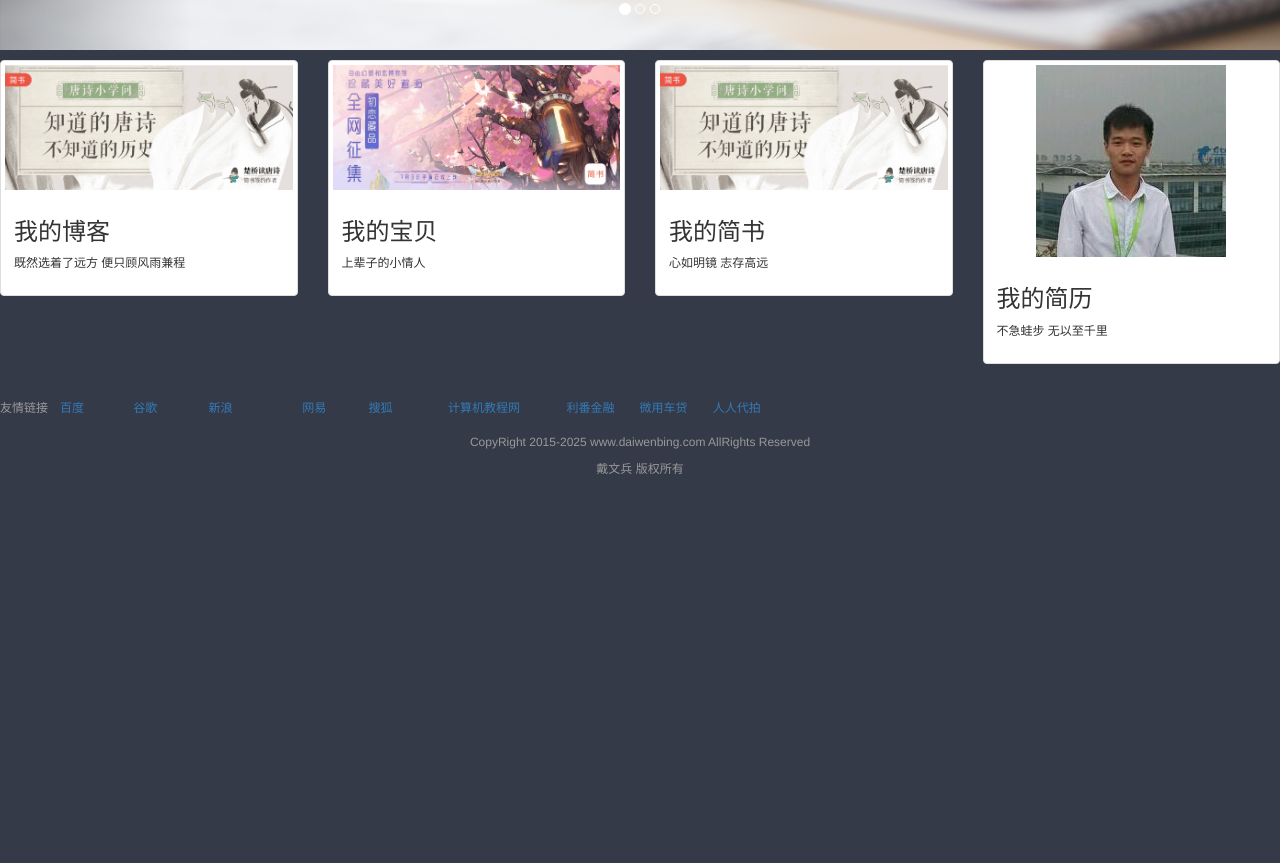
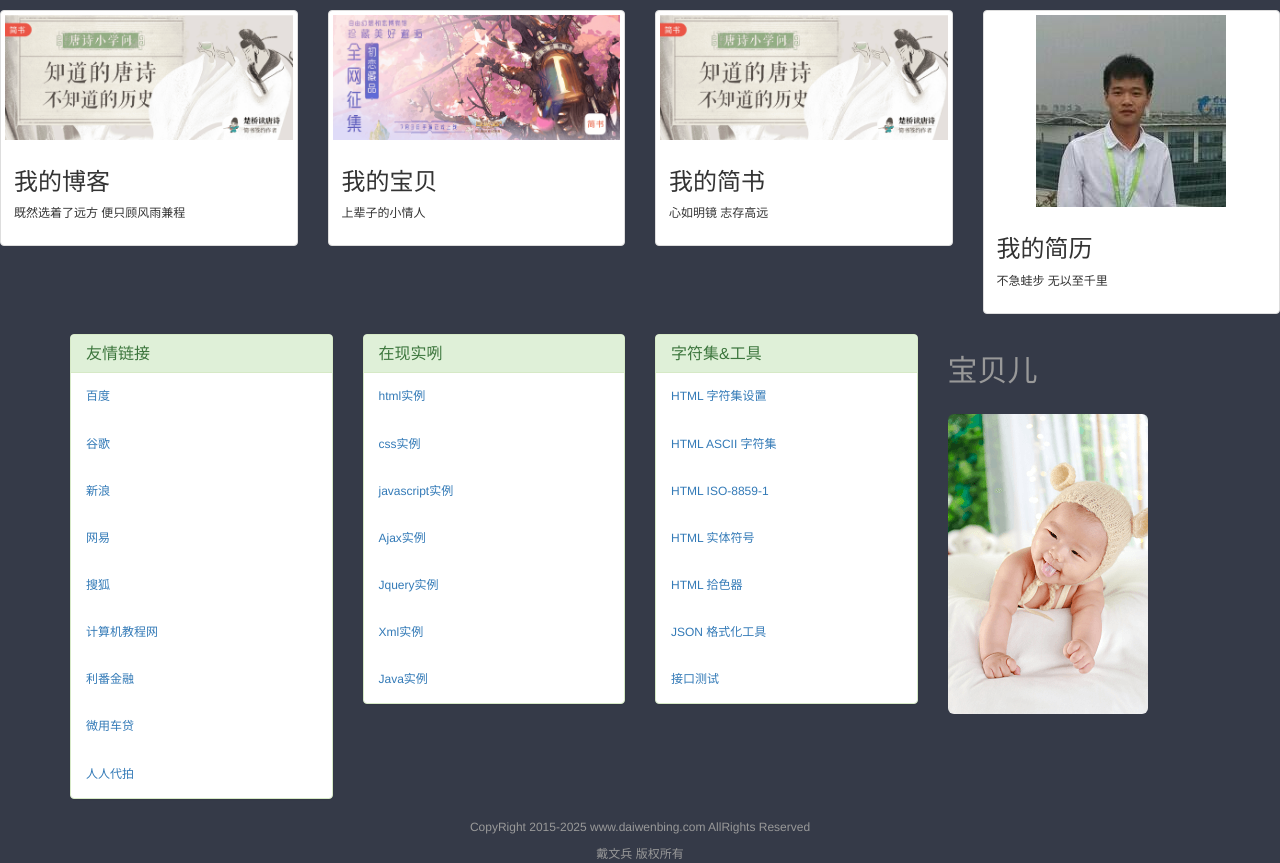
Before and after one commit to daiwenbing/daiwenbing.github.io, a plain HTML site: page index.html in a window 1280 px wide. Shown: the part 437-1300 px from the top of the page. Before the commit the page ends 915 px from the top, so only its background shows below. Drawn offline with nearby package versions, Linux system fonts and the light colour scheme.

Commit message:
修改 2018-7-3 18:24

```diff
--- a/index.html
+++ b/index.html
@@ -34,6 +34,8 @@ text-decoration:none
 </style>
 </head>
 <body >
+
+<!--head-->
 <nav class="navbar navbar-inverse" role="navigation">
     <div class="container-fluid">
         <ul class="nav navbar-nav navbar-right">
@@ -72,6 +74,7 @@ text-decoration:none
         </div>
     </div>
 </nav>
+<!--head-->
 
 <!--轮播-->
 <!--<dir style="width: 100%;margin: auto" >-->
@@ -85,13 +88,13 @@ text-decoration:none
     <!-- 轮播（Carousel）项目 -->
     <div class="carousel-inner">
         <div class="item active" >
-            <img src="./pictur/head_bg.jpg" style=" width: 100%;height:400px" alt="First slide" >
+            <img src="./pictur/head_bg.jpg" style=" width: 100%;height:350px" alt="First slide" >
         </div>
         <div class="item">
-            <img src="./pictur/1_1.png" style=" width: 100%;height:400px" alt="First slide" >
+            <img src="./pictur/1_1.png" style=" width: 100%;height:350px" alt="First slide" >
         </div>
         <div class="item">
-            <img src="./pictur/3.jpg" style=" width: 100%;height:400px" alt="First slide" >
+            <img src="./pictur/3.jpg" style=" width: 100%;height:350px" alt="First slide" >
         </div>
     </div>
     <!-- 轮播（Carousel）导航 -->
@@ -106,6 +109,7 @@ text-decoration:none
 </div>
 <!--</dir>-->
 <!--轮播-->
+
 <!--缩略图-->
 
 
@@ -156,7 +160,7 @@ text-decoration:none
 </div>
 <!--缩略图-->
 
-<table width="786" border="0" cellspacing="0" cellpadding="0">
+<!--<table width="786" border="0" cellspacing="0" cellpadding="0">
 
 <tr>
 
@@ -179,11 +183,110 @@ text-decoration:none
 <td width="101"><a href="http://www.renrendaipai.com/">人人代拍</a></td>
 </tr>
 
-</table></td>
+</table></td>-->
+<!---->
+<div class="container">
+    <div class="row">
+        <div class="col-xs-12 col-md-3">
+            <div class="panel panel-success">
+                <div class="panel-heading">
+                    <h3 class="panel-title">友情链接</h3>
+                </div>
+                <div class="panel-body">
+                    <a href="http://www.baidu.com/">百度</a>
+                </div>
+                <div class="panel-body">
+                    <a href="http://www.google.com.hk/">谷歌</a>
+                </div>
+                <div class="panel-body">
+                    <a href="http://www.sina.com.cn/">新浪</a>
+                </div>
+                <div class="panel-body">
+                    <a href="http://www.163.com/">网易</a>
+                </div>
+                <div class="panel-body">
+                    <a href="http://www.sohu.com/">搜狐</a>
+                </div>
+                <div class="panel-body">
+                    <a href="http://www.cnazz.com/">计算机教程网</a>
+                </div>
+                <div class="panel-body">
+                    <a href="http://www.lifan99.com/">利番金融</a>
+                </div>
+                <div class="panel-body">
+                    <a href="http://www.weiyongdai.com/">微用车贷</a>
+                </div>
+                <div class="panel-body">
+                    <a href="http://www.renrendaipai.com/">人人代拍</a>
+                </div>
+            </div>
+        </div>
+        <div class="col-xs-12 col-md-3">
+            <div class="panel panel-success">
+                <div class="panel-heading">
+                    <h3 class="panel-title">在现实咧</h3>
+                </div>
+                <div class="panel-body">
+                    <a href="http://www.runoob.com/html/html-examples.html">html实例</a>
+                </div>
+                <div class="panel-body">
+                    <a href="http://www.runoob.com/css/css-examples.html">css实例</a>
+                </div>
+                <div class="panel-body">
+                    <a href="http://www.runoob.com/js/js-examples.html">javascript实例</a>
+                </div>
+                <div class="panel-body">
+                    <a href="http://www.runoob.com/ajax/ajax-examples.html">Ajax实例</a>
+                </div>
+                <div class="panel-body">
+                    <a href="http://www.runoob.com/jquery/jquery-examples.html">Jquery实例</a>
+                </div>
+                <div class="panel-body">
+                    <a href="http://www.runoob.com/xml/xml-examples.html">Xml实例</a>
+                </div>
+                <div class="panel-body">
+                    <a href="http://www.runoob.com/java/java-examples.html">Java实例</a>
+                </div>
+            </div>
+        </div>
+        <div class="col-xs-12 col-md-3">
+            <div class="panel panel-success">
+                <div class="panel-heading">
+                    <h3 class="panel-title">字符集&工具</h3>
+                </div>
+                <div class="panel-body">
+                    <a href="http://www.runoob.com/charsets/html-charsets.html">HTML 字符集设置</a>
+                </div>
+                <div class="panel-body">
+                    <a href="http://www.runoob.com/tags/html-ascii.html">HTML ASCII 字符集</a>
+                </div>
+                <div class="panel-body">
+                    <a href="http://www.runoob.com/tags/ref-entities.html">HTML ISO-8859-1</a>
+                </div>
+                <div class="panel-body">
+                    <a href="http://www.runoob.com/tags/html-symbols.html">HTML 实体符号</a>
+                </div>
+                <div class="panel-body">
+                    <a href="http://www.runoob.com/tags/html-colorpicker.html">HTML 拾色器</a>
+                </div>
+                <div class="panel-body">
+                    <a href="https://c.runoob.com/front-end/53">JSON 格式化工具</a>
+                </div>
+                <div class="panel-body">
+                    <a href="http://www.atool.org/httptest.php">接口测试</a>
+                </div>
+            </div>
+        </div>
+        <div class="col-xs-12 col-md-3">
+            <h2>宝贝儿</h2>
+            <br>
+            <img src="babypic/baby_pic1.png" class="img-rounded">
+        </div>
 
-</tr>
+    </div>
+</div>
+<!---->
 
-</table>
 
 
 
```
Also changed, not shown: babypic/baby_pic1.png (added).
